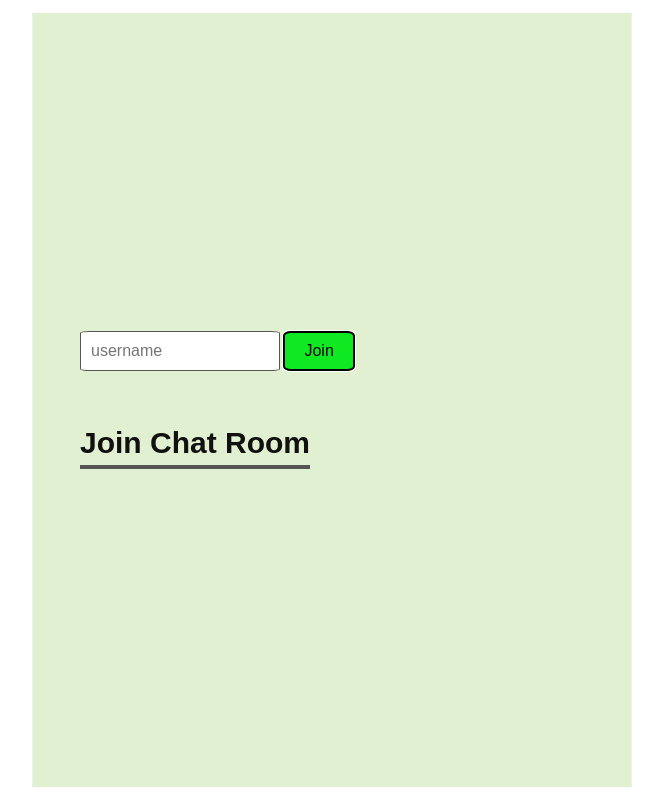
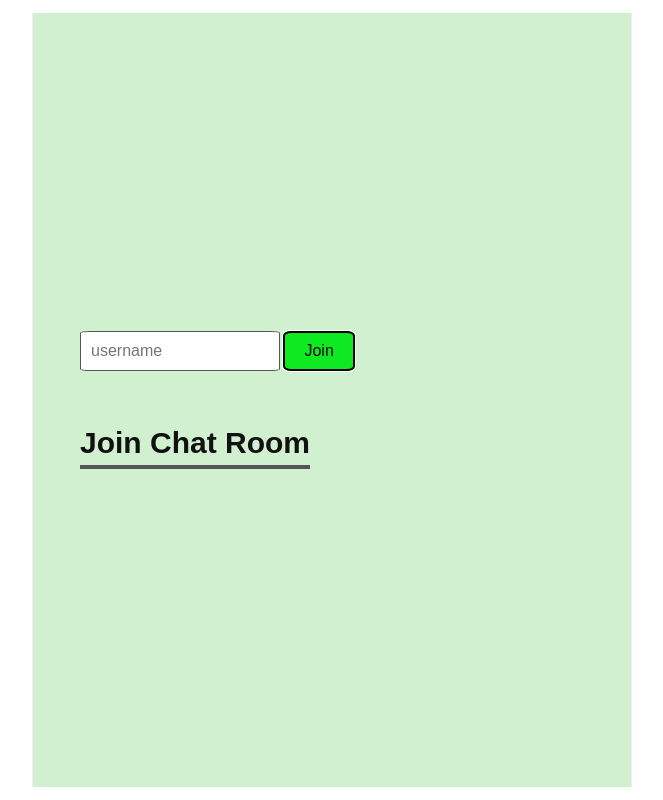
Before and after one commit to raghabendra-dash/Chat-Clone-APP, a website: page index.html in a window 1280 px wide. Shown: the whole page, without its empty margins (232-895 px from the left). Drawn offline with nearby package versions, Linux system fonts and the light colour scheme; no server answers.

Commit message:
Update style.css

```diff
--- a/style.css
+++ b/style.css
@@ -39,7 +39,7 @@ body{
     height: 100%;
     margin-left: 20%;
     max-width: 600px;
-    background: #e0f0d0;
+    background: #d0f0d0;
     border-left: 1px solid #eee;
     border-right: 1px solid #eee;
 }
```
